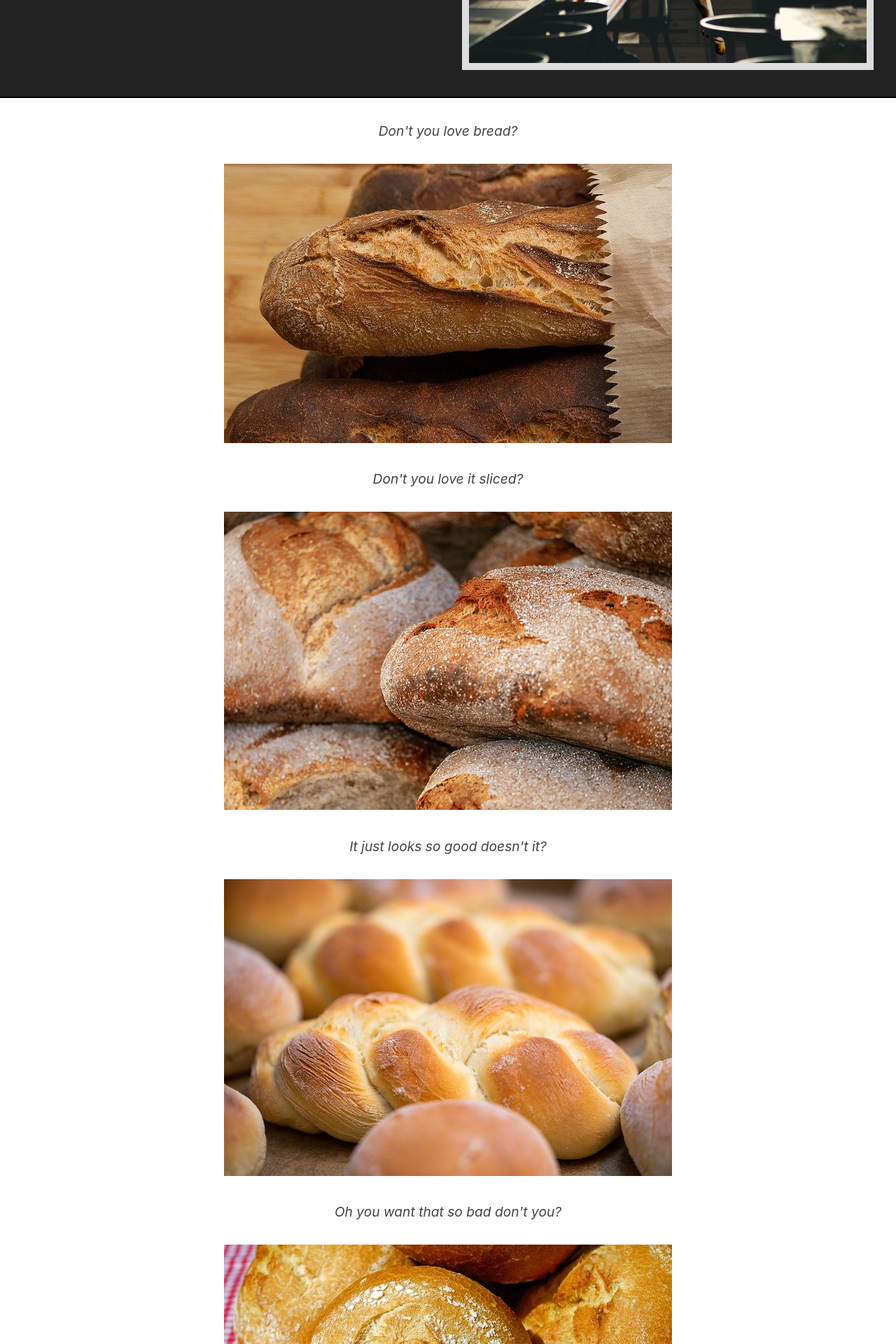
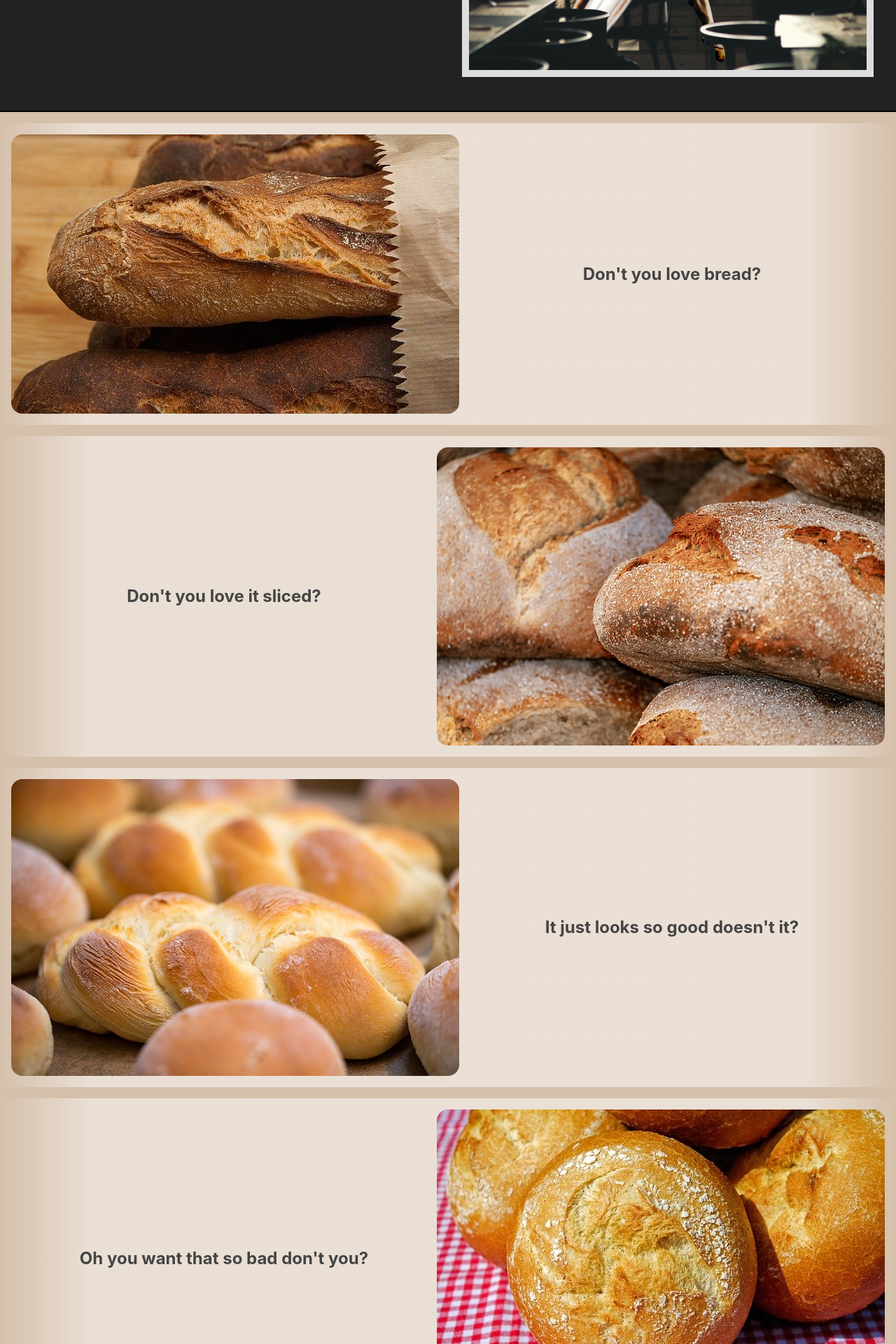
Before and after one commit to eojhet/eojhet_com, a Next.js app: page /cuttingslab in a window 1280 px wide. Shown: the part 1762-3682 px from the top of the page at 70% size. Built offline with nearby package versions, Linux system fonts and the light colour scheme.

Commit message:
Styled Breads section of cuttingslab

```diff
--- a/pages/cuttingslab/index.js
+++ b/pages/cuttingslab/index.js
@@ -64,38 +64,45 @@ export default function Home() {
 
 
         <div className={styles.breads}>
-          <div className={styles.breadCard}>
-            <p>{"Don't you love bread?"}</p>
+
+          <div className={styles.breadCard} id="1">
             <img
               src="/images/bread1.jpg"
               alt="Bread"
             />
+            <h2>{"Don't you love bread?"}</h2>
           </div>
-          <div className={styles.breadCard}>
-            <p>{"Don't you love it sliced?"}</p>
+
+          <div className={styles.breadCard} id="2">
+            <h2>{"Don't you love it sliced?"}</h2>
             <img
               src="/images/bread2.jpg"
               alt="Bread"
             />
           </div>
-          <div className={styles.breadCard}>
-            <p>{"It just looks so good doesn't it?"}</p>
+
+          <div className={styles.breadCard} id="3">
             <img
               src="/images/bread3.jpg"
               alt="Bread"
             />
+            <h2>{"It just looks so good doesn't it?"}</h2>
           </div>
-          <div className={styles.breadCard}>
-            <p>{"Oh you want that so bad don't you?"}</p>
+
+          <div className={styles.breadCard} id="4">
+            <h2>{"Oh you want that so bad don't you?"}</h2>
             <img
               src="/images/bread4.jpg"
               alt="Bread"
             />
           </div>
+
           <div className={styles.afterBreads}>
-            <p>{"Come on over... We're waiting for you, big [boy or girl]"}</p>
+            <h2>{"Come on over... We're waiting for you, big [boy or girl]"}</h2>
           </div>
+
         </div>
+
         <img
           src="/images/thecuttingslab.png"
           alt="The Cutting Slab"
--- a/pages/cuttingslab/index.module.scss
+++ b/pages/cuttingslab/index.module.scss
@@ -49,8 +49,6 @@
 
   .jackContainer {
     width: 100%;
-    height: 90vh;
-    max-height: 100vh;
     background-color: #222;
     color: #eee;
     display: flex;
@@ -59,6 +57,7 @@
     justify-content: space-around;
     border-top: 2px solid black;
     border-bottom: 2px solid black;
+    padding: 3rem 0;
 
     .jackhead {
       padding: 1rem;
@@ -82,24 +81,43 @@
   }
 
   .breads {
-    display: flex;
-    flex: 1;
-    flex-direction: column;
-    justify-content: center;
-    flex-wrap: wrap;
-    text-align: center;
-    font-style: italic;
+    // display: flex;
+    // flex: 1;
+    // flex-direction: column;
+    // justify-content: center;
+    // flex-wrap: wrap;
+    // text-align: center;
+    // font-style: italic;
+    background-color: #D5C0AB;
+    width: 100%;
 
     .breadCard {
-      width: 100%;
+      margin: 1rem auto;
+      border-radius: 16px;
+      display: flex;
+      flex-direction: row;
+      padding: 1rem;
+      max-width: 1400px;
+      align-items: center;
+      background: linear-gradient(90deg, rgba(255,255,255,0) 0%, rgba(255,255,255,0.49761911600577735) 10%, rgba(255,255,255,0.5004202364539565) 90%, rgba(255,255,255,0) 100%);
+
+      h2 {
+        flex-basis: 55%;
+        text-align: center;
+      }
+
       img {
+        flex-basis: 45%;
         width: 100%;
         object-fit: cover;
+        border-radius: 16px;
       }
     }
 
-    p {
-      padding: 1rem 0;
+    .afterBreads {
+      text-align: center;
+      padding: 3rem 0;
+      background: linear-gradient(180deg, rgba(213,192,171,1) 0%, rgba(255,255,255,1) 100%);
     }
   }
 
@@ -121,9 +139,15 @@
         box-shadow: none;
       }
     }
+    .breads {
 
-    img {
-      width: 100%;
+      .breadCard {
+        flex-direction: column;
+
+        h2 {
+          order: 1;
+        }
+      }
     }
 
   }
```
